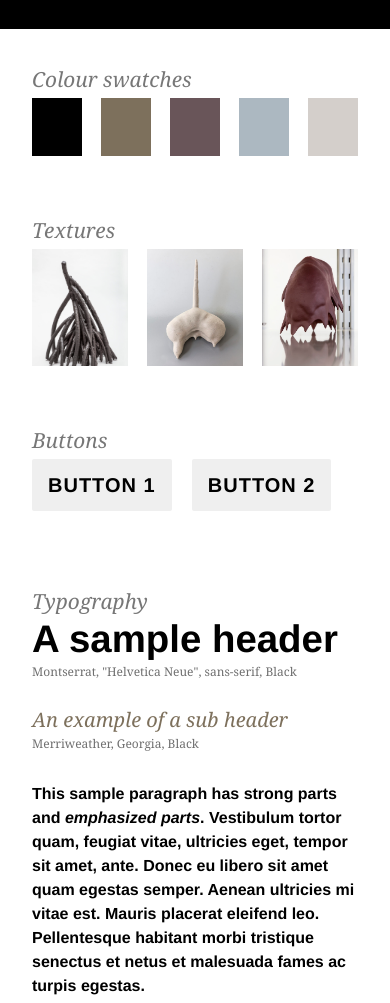
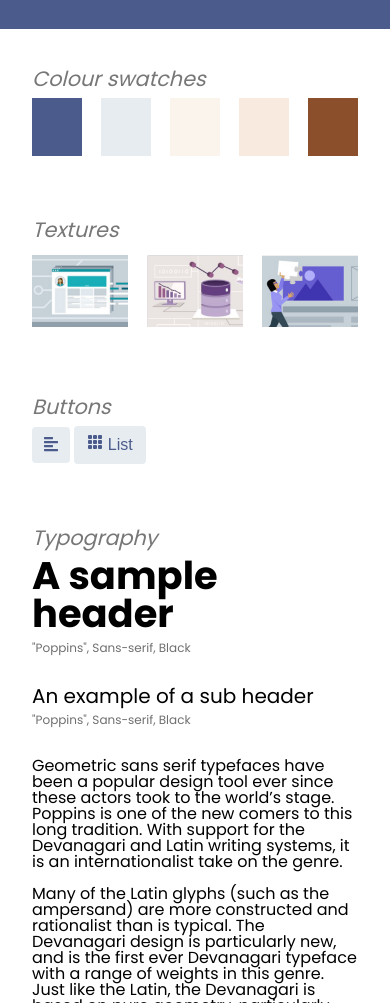
Before and after one commit to suppmen/UX-5th-Ex-Style, a plain HTML site: page index.html in a window 390 px wide. Shown: the part 163-1166 px from the top of the page. Drawn offline with Linux system fonts and the light colour scheme; a web font is replaced by a local one.

Commit message:
fixes bugese and responsiv

```diff
--- a/css/style.css
+++ b/css/style.css
@@ -1,62 +1,28 @@
-/* change these */
 
-@import url("https://fonts.googleapis.com/css?family=Open+Sans:400italic,800italic,400,800");
-/* @import url('https://fonts.googleapis.com/css?family=Open+Sans&display=swap'); */
-@import url("https://fonts.googleapis.com/css?family=Droid+Serif:400,700,400italic,700italic");
+@import "https://fonts.googleapis.com/css?family=Poppins:300,400,500,600,700";
 
 * {
   box-sizing: border-box;
 }
 
-/* THIS IS ALL meant for editing. You might want to do it differently,
-name the variables differently,
-use the fonts in other ways in the font hierarchy etc. */
 
-/* change these */
 :root {
-  --bg-color: #000000;
-  --link-color: #7d705c;
-  --color-4: #acb8c1;
-  --link-hover-color: #695559;
-
-  --color-5: #d4cfcb;
-
-  --primary-font: Montserrat, "Helvetica Neue", sans-serif;
-  --secondary-font: Merriweather, Georgia;
-  --main-text-color: #000;
-
+  --primary-font: 'Poppins', sans-serif;
   --white-space: 1rem;
+  --main-color: #4a5b8c;
+  --accent-color: #e7ecf1;
+  --line-color: #ddd;
+  --sidebar-bg-color: #f0d4bb42;
+  --sidebar-li-bg-color: #f0d4bb7d;
+  --sidebar-a-color: #8c4f2b;
+  --sidebar-box-shadow: 0px 4px 4px 0px #8c4f2b40;
 }
 
-button {
-  transition: all 3s;
-}
-a {
-  transition: all 3s;
+html {
+  font-size: 100%;
   font-family: var(--primary-font);
 }
-button:hover {
-  /* background-color: var(--link-hover-color); */
-  transform: scale(1.02);
-}
 
-button:active {
-  background-color: var(--bg-color);
-}
-
-a:hover {
-  /* color: var(--link-hover-color); */
-  font-size: 1.1rem;
-}
-html {
-  font-size: 100%;
-  font-family: var(--secondary-font);
-}
-
-img {
-  max-width: 100%;
-  height: auto;
-}
 
 header,
 main,
@@ -67,7 +33,7 @@ footer {
 }
 
 .full-width {
-  background: var(--bg-color);
+  background: var(--main-color);
   color: white;
   width: 100%;
 }
@@ -128,91 +94,89 @@ ul li:last-child {
 }
 
 .color-swatch-1 {
-  background-color: var(--bg-color);
+  background-color: var(--main-color);
 }
 
 .color-swatch-2 {
-  background-color: var(--link-color);
+  background-color: var(--accent-color);
 }
 
 .color-swatch-3 {
-  background-color: var(--link-hover-color);
+  background-color: var(--sidebar-bg-color);
 }
 
 .color-swatch-4 {
-  background-color: var(--color-4);
+  background-color: var(--sidebar-li-bg-color);
 }
 
 .color-swatch-5 {
-  background-color: var(--color-5);
+  background-color: var(--sidebar-a-color);
 }
 
 .textures li {
-  height: 30vw;
-  width: 40%;
+  height: 10vh;
+  width: 100%;
   margin-right: 5vw;
 }
 
+
+
 .texture-swatch-1 {
-  background: url(../img/sea.jpg) top left repeat;
+  background: url(../img/f-web-dev.png) top left no-repeat;
   background-position: center;
-  background-size: cover;
+  background-size: contain;
+}
+.texture-swatch-2 {
+  background: url(../img/f-database.png) top left no-repeat;
+  background-position: center;
+  background-size: contain;
+}
+.texture-swatch-3 {
+  background: url(../img/f-ux.png) top left no-repeat;
+  background-position: center;
+  background-size: contain;
 }
 
-.texture-swatch-2 {
-  background: url(../img/sand.jpg) top left repeat;
-  background-position: center;
-  background-size: cover;
+
+
+button.btnCollapse {
+  margin-top: var(--header-height);
+  background-color: var(--accent-color);
+  color: var(--main-color);
+  border: transparent;
 }
 
-.texture-swatch-1 {
-  background: url(../img/iceberg.jpg) top left repeat;
-  background-position: center;
-  background-size: cover;
+button.btnCollapse:hover {
+  background-color: var(--main-color);
+  color: var(--accent-color);
+}
+.btn-layout {
+    display: flex;
+    align-items: center;
+    background-color: var(--accent-color);
+    color: var(--main-color);
+}
+.btn-layout:hover {
+   cursor: pointer;
+}
+.btn {
+    display: inline-block;
+    font-weight: 400;
+    text-align: center;
+    white-space: nowrap;
+    vertical-align: middle;
+    -webkit-user-select: none;
+    -moz-user-select: none;
+    -ms-user-select: none;
+    user-select: none;
+    border: 1px solid transparent;
+    padding: 0.375rem 0.75rem;
+    font-size: 1rem;
+    line-height: 1.5;
+    border-radius: 0.25rem;
+    transition: color .15s ease-in-out,background-color .15s ease-in-out,border-color .15s ease-in-out,box-shadow .15s ease-in-out;
 }
 
-.texture-swatch-3 {
-  background: url(../img/salt.jpg) top left repeat;
-  background-position: center;
-  background-size: cover;
-}
-
-.images ul {
-  flex-direction: column;
-  text-align: center;
-}
-
-.images li {
-  display: block;
-  /*margin-right: 5vw;*/
-  margin-bottom: 1rem;
-}
-
-button {
-  padding: 1rem;
-  border: none;
-  text-align: center;
-  text-decoration: none;
-  font: bold 1.25em/1 var(--primary-font);
-  letter-spacing: 1px;
-  color: black;
-  text-transform: uppercase;
-  transition: all 0.3s ease;
-  cursor: pointer;
-  margin: 0 1rem 1rem 0;
-  border-radius: 2px;
-}
-
-button:focus,
-button:active,
-button:focus-within {
-  outline: 0;
-  border-radius: 4px;
-}
-
-.typography-main {
-  color: var(--main-text-color);
-}
 
 h1 {
   font-size: 2.4rem;
@@ -223,46 +187,18 @@ h1 {
 }
 
 .h2-sample {
-  font-family: var(--secondary-font);
+  font-family: var(--primary-font);
   color: var(--link-color);
-
-  font-style: italic;
   font-size: 1.25rem;
 }
 
-p.typography-sample {
-  font-family: var(--primary-font);
-  line-height: 1.5;
-  max-width: 960px;
-  font-weight: 700;
-}
-a.typography-sample {
-  font-family: var(--primary-font);
 
-  font-weight: 700;
-}
-
-strong {
-  font-weight: bold;
-}
-
-em {
-  font-style: italic;
-}
-
-a {
-  font-family: var(--primary-font);
-  color: var(--link-color);
-  font-weight: bold;
-  text-decoration: none;
-  transition: all 0.2s;
-}
 
 p[class*="font-details-"] {
   margin-top: 0.5rem;
   margin-bottom: calc(2 * var(--white-space));
   font-size: 0.75rem;
-  font-family: var(--secondary-font);
+  font-family: var(--primary-font);
   color: #6f6f6f;
 }
 
@@ -276,7 +212,7 @@ p[class*="font-details-"] {
 }
 
 footer {
-  font-style: italic;
+  text-align: center;
 }
 
 @media (min-width: 800px) {
@@ -293,7 +229,9 @@ footer {
   }
 
   .textures li {
-    height: 15vw;
+    height: 15vh;
+    width: 100%;
+    margin-right: 3%;
   }
   .adjectives ul {
   font-size: 2rem;
--- a/index.html
+++ b/index.html
@@ -1,5 +1,6 @@
 <!DOCTYPE html>
 <html>
+
   <head>
     <meta charset="UTF-8" />
     <meta name="viewport" content="width=device-width" />
@@ -7,6 +8,14 @@
     <link rel="stylesheet" href="css/reset.css" />
     <link rel="stylesheet" href="css/style.css" />
     <link rel="stylesheet" href="https://use.typekit.net/gzv2ypc.css" />
+    <!-- Font Awesome JS -->
+    <script defer src="https://use.fontawesome.com/releases/v5.0.13/js/solid.js"
+      integrity="sha384-tzzSw1/Vo+0N5UhStP3bvwWPq+uvzCMfrN1fEFe+xBmv1C/AtVX5K0uZtmcHitFZ"
+      crossorigin="anonymous"></script>
+    <script defer src="https://use.fontawesome.com/releases/v5.0.13/js/fontawesome.js"
+      integrity="sha384-6OIrr52G08NpOFSZdxxz1xdNSndlD4vdcf/q2myIUVO0VsqaGHJsB0RaBE01VTOY"
+      crossorigin="anonymous"></script>
+
   </head>
 
   <body>
@@ -42,8 +51,18 @@
         <section class="buttons">
           <h3 class="section-heading">Buttons</h3>
           <div>
-            <button type="button" class="primary-button">Button 1</button>
-            <button type="button" class="secondary-button">Button 2</button>
+            <button type="button" class="btnCollapse btn">
+              <i class="fas fa-align-left"></i>
+            </button>
+            <button class="btn btn-layout" type="button">
+              <svg xmlns="http://www.w3.org/2000/svg" width="16" height="16" fill="currentColor"
+                class="bi bi-grid-3x3-gap-fill icon-mr" viewBox="0 0 16 16">
+                <path
+                  d="M1 2a1 1 0 0 1 1-1h2a1 1 0 0 1 1 1v2a1 1 0 0 1-1 1H2a1 1 0 0 1-1-1V2zm5 0a1 1 0 0 1 1-1h2a1 1 0 0 1 1 1v2a1 1 0 0 1-1 1H7a1 1 0 0 1-1-1V2zm5 0a1 1 0 0 1 1-1h2a1 1 0 0 1 1 1v2a1 1 0 0 1-1 1h-2a1 1 0 0 1-1-1V2zM1 7a1 1 0 0 1 1-1h2a1 1 0 0 1 1 1v2a1 1 0 0 1-1 1H2a1 1 0 0 1-1-1V7zm5 0a1 1 0 0 1 1-1h2a1 1 0 0 1 1 1v2a1 1 0 0 1-1 1H7a1 1 0 0 1-1-1V7zm5 0a1 1 0 0 1 1-1h2a1 1 0 0 1 1 1v2a1 1 0 0 1-1 1h-2a1 1 0 0 1-1-1V7zM1 12a1 1 0 0 1 1-1h2a1 1 0 0 1 1 1v2a1 1 0 0 1-1 1H2a1 1 0 0 1-1-1v-2zm5 0a1 1 0 0 1 1-1h2a1 1 0 0 1 1 1v2a1 1 0 0 1-1 1H7a1 1 0 0 1-1-1v-2zm5 0a1 1 0 0 1 1-1h2a1 1 0 0 1 1 1v2a1 1 0 0 1-1 1h-2a1 1 0 0 1-1-1v-2z">
+                </path>
+              </svg>
+              <span>List</span>
+            </button>
           </div>
         </section>
       </div>
@@ -54,44 +73,42 @@
           <h3 class="section-heading">Typography</h3>
           <h1 class="h1-sample">A sample header</h1>
           <p class="font-details-h1">
-            <span class="font-name"
-              >Montserrat, "Helvetica Neue", sans-serif</span
-            >,
+            <span class="font-name">"Poppins", Sans-serif</span>,
             <span class="font-color"> Black</span>
           </p>
           <h2 class="h2-sample">An example of a sub header</h2>
           <p class="font-details-h2">
-            <span class="font-name">Merriweather, Georgia</span>,
+            <span class="font-name">"Poppins", Sans-serif</span>,
             <span class="font-color">Black</span>
           </p>
           <p class="typography-sample">
-            This sample paragraph has <strong>strong parts</strong> and
-            <em>emphasized parts</em>. Vestibulum tortor quam, feugiat vitae,
-            ultricies eget, tempor sit amet, ante. Donec eu libero sit amet quam
-            egestas semper. Aenean ultricies mi vitae est. Mauris placerat
-            eleifend leo. Pellentesque habitant morbi tristique senectus et
-            netus et malesuada fames ac turpis egestas.
-          </p>
+            Geometric sans serif typefaces have been a popular design tool ever since these actors took to the world’s
+            stage.
+            Poppins is one of the new comers to this long tradition. With support for the Devanagari and Latin writing
+            systems, it
+            is an internationalist take on the genre.</p></br>
+          <p class="typography-sample">
+            Many of the Latin glyphs (such as the ampersand) are more constructed and rationalist than is typical. The
+            Devanagari
+            design is particularly new, and is the first ever Devanagari typeface with a range of weights in this genre.
+            Just like
+            the Latin, the Devanagari is based on pure geometry, particularly circles.</p>
+
+
+
           <p class="font-details-p">
-            <span class="font-name">Merriweather, Georgia</span>,
+            <span class="font-name">"Poppins", Sans-serif</span>,
             <span class="font-color">black</span>
           </p>
-          <a href="#" class="typography-sample"
-            >This is an example of a text link.</a
-          >
-          <p class="font-details-a">
-            <span class="font-name"
-              >Montserrat, "Helvetica Neue", sans-serif</span
-            >,
-            <span class="font-color">#7d705c</span>
-          </p>
+
+
         </section>
         <section class="adjectives">
           <h3 class="section-heading">Adjectives</h3>
           <ul>
-            <li>Nordic</li>
+            <li>Soft</li>
             <li>Simple</li>
-            <li>Unique</li>
+            <li>Operational</li>
             <li>Modern</li>
           </ul>
         </section>
@@ -101,8 +118,9 @@
 
     <div class="full-width">
       <footer>
-        <p>Made by the Ariadna & Daniel</p>
+        <p>Made by Ariadna & Daniel</p>
       </footer>
     </div>
   </body>
+
 </html>
```
Also changed, not shown: img/f-database.png (added), img/f-ux.png (added), img/f-web-dev.png (added), img/iceberg.jpg (deleted), img/pw_maze_white.png (deleted), img/salt.jpg (deleted), img/sand.jpg (deleted), img/sea.jpg (deleted), img/subtle_grunge.png (deleted), img/white_paperboard.png (deleted).
